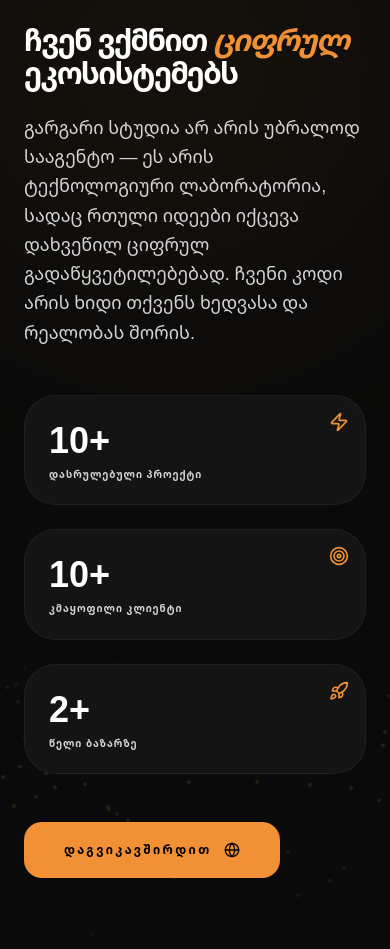
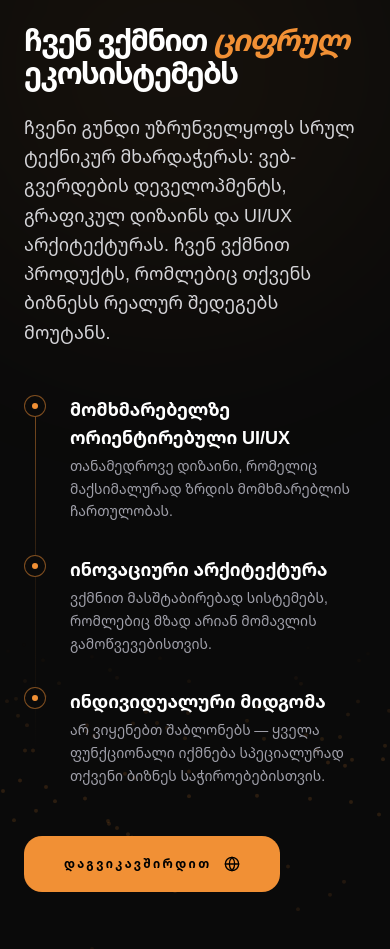
Before and after one commit to duda-el/gar-web, a Next.js app: page / in a window 390 px wide. Shown: the part 3975-4924 px from the top of the page. Built offline with nearby package versions, Linux system fonts and the light colour scheme.

Commit message:
changed about us section

```diff
--- a/app/components/About/index.tsx
+++ b/app/components/About/index.tsx
@@ -2,25 +2,33 @@
 
 import React, { useEffect, useState } from "react";
 import { motion } from "framer-motion";
-import { Rocket, Target, Zap, Cpu, ShieldCheck, Globe } from "lucide-react";
+import {
+  Rocket,
+  Target,
+  Zap,
+  Cpu,
+  ShieldCheck,
+  Globe,
+  CheckCircle2,
+} from "lucide-react";
 import Image from "next/image";
 import groupPhoto from "../../Assets/images/garagari-boys.jpg";
 
-const stats = [
+const features = [
   {
-    label: "დასრულებული პროექტი",
-    value: "10+",
-    icon: <Zap className="size-5 text-primary" />,
+    title: "მომხმარებელზე ორიენტირებული UI/UX",
+    description:
+      "თანამედროვე დიზაინი, რომელიც მაქსიმალურად ზრდის მომხმარებლის ჩართულობას.",
   },
   {
-    label: "კმაყოფილი კლიენტი",
-    value: "10+",
-    icon: <Target className="size-5 text-primary" />,
+    title: "ინოვაციური არქიტექტურა",
+    description:
+      "ვქმნით მასშტაბირებად სისტემებს, რომლებიც მზად არიან მომავლის გამოწვევებისთვის.",
   },
   {
-    label: "წელი ბაზარზე",
-    value: "2+",
-    icon: <Rocket className="size-5 text-primary" />,
+    title: "ინდივიდუალური მიდგომა",
+    description:
+      "არ ვიყენებთ შაბლონებს — ყველა ფუნქციონალი იქმნება სპეციალურად თქვენი ბიზნეს საჭიროებებისთვის.",
   },
 ];
 
@@ -170,35 +178,47 @@ const About = () => {
               </h2>
 
               <p className="text-zinc-300 leading-relaxed text-lg max-w-xl">
-                გარგარი სტუდია არ არის უბრალოდ სააგენტო — ეს არის ტექნოლოგიური
-                ლაბორატორია, სადაც რთული იდეები იქცევა დახვეწილ ციფრულ
-                გადაწყვეტილებებად. ჩვენი კოდი არის ხიდი თქვენს ხედვასა და
-                რეალობას შორის.
+                ჩვენი გუნდი უზრუნველყოფს სრულ ტექნიკურ მხარდაჭერას:
+                ვებ-გვერდების დეველოპმენტს, გრაფიკულ დიზაინს და UI/UX
+                არქიტექტურას. ჩვენ ვქმნით პროდუქტს, რომლებიც თქვენს ბიზნესს
+                რეალურ შედეგებს მოუტანს.
               </p>
             </motion.div>
 
-            <div className="grid grid-cols-1 sm:grid-cols-3 gap-6">
-              {stats.map((stat, idx) => (
+            {/* --- New Interactive Feature List --- */}
+            <div className="space-y-8 relative">
+              <div className="absolute left-[11px] top-2 bottom-2 w-[1px] bg-gradient-to-b from-primary/50 via-primary/10 to-transparent" />
+
+              {features.map((feature, idx) => (
                 <motion.div
                   key={idx}
-                  whileHover={{ y: -5 }}
-                  className="p-6 bg-[#141414] border border-white/5 rounded-[2rem] hover:border-primary/30 transition-all duration-300 relative group overflow-hidden"
+                  initial={{ opacity: 0, x: 20 }}
+                  whileInView={{ opacity: 1, x: 0 }}
+                  transition={{ delay: idx * 0.1 }}
+                  className="flex gap-6 group"
                 >
-                  <div className="absolute top-0 right-0 p-4">{stat.icon}</div>
-                  <h2 className="text-4xl font-bold text-white mb-2">
-                    {stat.value}
-                  </h2>
-                  <p className="text-[10px] text-zinc-300 uppercase tracking-widest font-bold leading-tight">
-                    {stat.label}
-                  </p>
+                  <div className="relative z-10">
+                    <div className="size-[22px] rounded-full bg-[#0a0a0a] border border-primary/50 flex items-center justify-center group-hover:border-primary transition-colors">
+                      <div className="size-1.5 bg-primary rounded-full group-hover:scale-150 transition-transform" />
+                    </div>
+                  </div>
+                  <div className="space-y-1">
+                    <h3 className="text-white font-bold text-lg group-hover:text-primary transition-colors">
+                      {feature.title}
+                    </h3>
+                    <p className="text-zinc-400 text-sm leading-relaxed max-w-md">
+                      {feature.description}
+                    </p>
+                  </div>
                 </motion.div>
               ))}
             </div>
+            {/* ----------------------------------- */}
 
             <motion.button
               whileHover={{ scale: 1.02 }}
               whileTap={{ scale: 0.98 }}
-              className="group relative px-10 py-5 bg-primary text-black font-bold rounded-2xl overflow-hidden transition-all"
+              className="group relative cursor-pointer px-10 py-5 bg-primary text-black font-bold rounded-2xl overflow-hidden transition-all"
               onClick={() => scrollToSection("contact")}
             >
               <div className="absolute inset-0 bg-white opacity-0 group-hover:opacity-20 transition-opacity" />
--- a/app/components/Contact/index.tsx
+++ b/app/components/Contact/index.tsx
@@ -309,7 +309,7 @@ const Contact = () => {
                 type="submit"
                 className={`w-full py-5 ${
                   status === "success" ? "bg-green-600" : "bg-primary"
-                } text-black font-bold rounded-2xl font-georgian tracking-widest uppercase transition-all duration-200 disabled:opacity-50 disabled:cursor-not-allowed`}
+                } text-black font-bold rounded-2xl cursor-pointer font-georgian tracking-widest uppercase transition-all duration-200 disabled:opacity-50 disabled:cursor-not-allowed`}
               >
                 {isSending
                   ? "იგზავნება..."
--- a/app/components/Footer/index.tsx
+++ b/app/components/Footer/index.tsx
@@ -123,13 +123,13 @@ const Footer = () => {
           <div className="flex gap-8">
             <button
               onClick={() => setModalType("privacy")}
-              className="text-zinc-400 hover:text-zinc-300 text-[10px] uppercase tracking-widest font-bold transition-colors"
+              className="text-zinc-400 hover:text-zinc-300 text-[10px] uppercase cursor-pointer tracking-widest font-bold transition-colors"
             >
               Privacy Policy
             </button>
             <button
               onClick={() => setModalType("terms")}
-              className="text-zinc-400 hover:text-zinc-300 text-[10px] uppercase tracking-widest font-bold transition-colors"
+              className="text-zinc-400 hover:text-zinc-300 text-[10px] cursor-pointer uppercase tracking-widest font-bold transition-colors"
             >
               Terms of Service
             </button>
```
